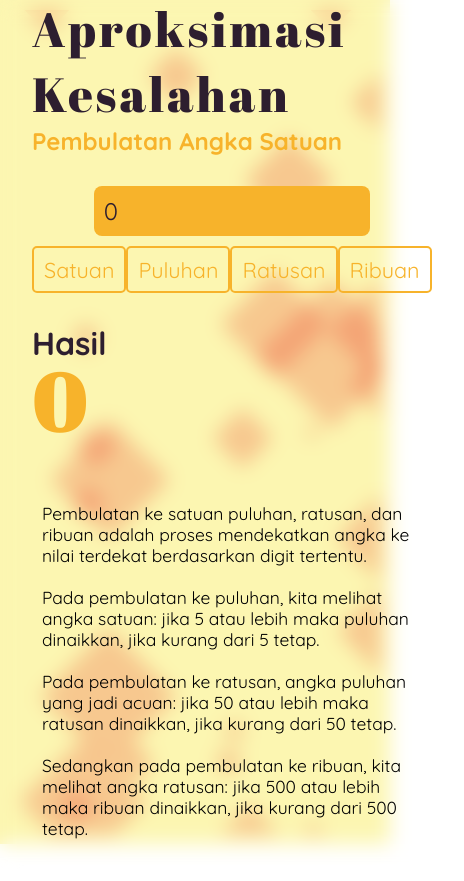
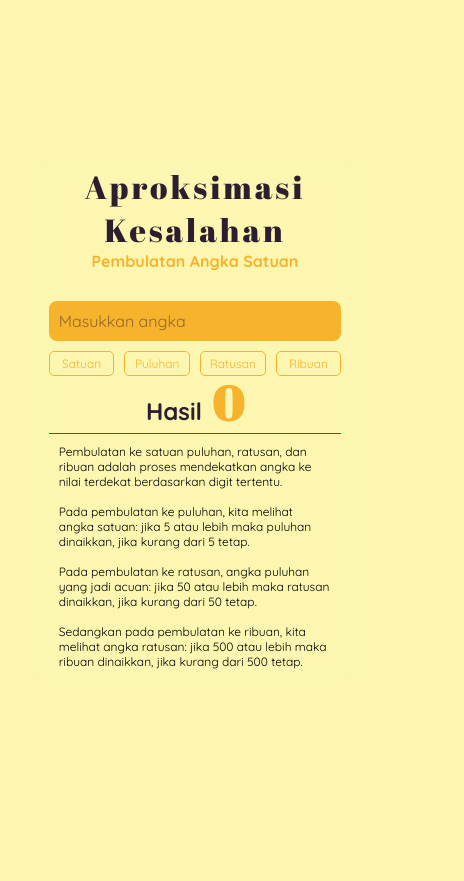
Before and after one commit to OriontDev/aproksimasi-kesalahan, a React (Vite) app: page / in a window 390 px wide. Shown: the whole page, 464 px wide, since content can reach past the window. After the commit the page ends 844 px from the top, so only its background shows below. Built offline with nearby package versions, Linux system fonts and the light colour scheme.

Commit message:
+Added mobile support

```diff
--- a/src/App.jsx
+++ b/src/App.jsx
@@ -2,7 +2,7 @@ import { useState } from 'react'
 import BackgroundCanvas from './BackgroundCanvas';
 
 export default function App() {
-  const [nomer, setNomer] = useState(0);
+  const [nomer, setNomer] = useState("");
   const [hasil, setHasil] = useState(0);
   const [revealIdentity, setRevealIdentity] = useState(false);
 
--- a/src/BackgroundCanvas.jsx
+++ b/src/BackgroundCanvas.jsx
@@ -17,16 +17,19 @@ export default function BackgroundCanvas({}) {
         };
         setCanvasSize();
         window.addEventListener('resize', setCanvasSize);
+        window.addEventListener('click', setCanvasSize);
+        window.addEventListener('scroll', setCanvasSize);
 
         const randomizeSquare = _ => {
             return {
                 x: Math.random() * canvas.width,
                 y: Math.random() * canvas.height,
                 dy: (Math.random()) * 2 + 0.5,
-                size: (Math.random() + 0.1) * 100,
+                size: (Math.random() + 0.1) * (canvas.width < 500 ? 75 : 100),
             }
         }
-        let squares = Array.from({ length: 25 }, () => randomizeSquare());
+        const squaresCount = canvas.width < 500 ? 15 : 25;
+        let squares = Array.from({ length: squaresCount }, () => randomizeSquare());
         const animate = () => {
             ctx.clearRect(0, 0, canvas.width, canvas.height);
 
@@ -42,8 +45,8 @@ export default function BackgroundCanvas({}) {
                 ctx.restore();
 
                 squares[i].y -= square.dy;
-                if (squares[i].y < -square.size-10) {
-                    squares[i] = randomizeSquare();
+                if (squares[i].y < -square.size-10 || squares[i].x > window.innerWidth || squares[i].x < 0) {
+                    squares[i] = randomizeSquare();p
                     squares[i].y = window.innerHeight
                 }
             }
--- a/src/index.css
+++ b/src/index.css
@@ -1,5 +1,6 @@
 body {
   margin: 0;
+  background-color: #FCF6B1;
 }
 
 #root {
@@ -26,6 +27,8 @@ body {
   gap: 1rem;
   border-radius: 10px;
   backdrop-filter: blur(10px);
+  -webkit-backdrop-filter: blur(10px);
+  background-color: rgba(252, 246, 177, 0.25);
 }
 
 .converter-container{
@@ -57,30 +60,36 @@ body {
 }
 
 input {
+  padding: 10px;
+  width: calc(100% - 20px);
   font-family: "Quicksand", sans-serif;
   border: none;
   border-radius: 8px;
   font-size: 1.5rem;
-  padding: 10px;
   background-color: var(--accent0);
-  color: rgba(45, 30, 47, 50)
+  color: rgba(45, 30, 47, 1);
+}
+input::placeholder {
+  color: rgba(45, 30, 47, 0.5);
 }
 
 .button-container{
-  display: flex;
-  justify-content: space-between;
+  display:grid;
+  gap: 10px;
+  grid-template-columns: 1fr 1fr 1fr 1fr;
   width: 100%;
 }
 
 .button-container button{
   font-family: "Quicksand", sans-serif;
-  padding: 8px 10px;
+  padding: 4px 6px;
   background-color: transparent;
   color: var(--accent0);
-  border: solid 2px var(--accent0);
+  border: solid 1.5px var(--accent0);
   border-radius: 5px;
-  font-size: 1.35rem;
+  font-size: 1.125rem;
   backdrop-filter: blur(100px);
+  -webkit-backdrop-filter: blur(100px);
   transition: all 100ms;
 }
 
@@ -111,7 +120,6 @@ input {
   color: var(--secondary);
 }
 .result-container * {
-  /* TODO: DESKTOP LAYOUT */
   font-family: "Abril Fatface", serif;
   margin: 0;
 }
@@ -141,6 +149,7 @@ hr {
   height: 100%;
   width: 100%;
   backdrop-filter: blur(3px);
+  -webkit-backdrop-filter: blur(3px);
   transition: opacity 200ms;
 
   display: flex;
@@ -166,7 +175,9 @@ hr {
 }
 
 .background {
+  pointer-events: none;
   position: absolute;
+  border-radius: 15px;
   top: 50%;
   left: 50%;
   transform: translate(-50%, -50%);
@@ -176,4 +187,73 @@ hr {
   .everything-container {
     flex-flow: column;
   }
+
+  .title-text {
+    font-size: 2rem;
+    text-align: center;
+  }
+  .subtitle-text {
+    font-size: 1rem;
+    text-align: center;
+  }
+  .explanation {
+    font-size: .75rem;
+  }
+
+  .everything-container {
+    padding: 5px 15px;
+    gap: 0.5rem;
+    min-width: 10rem;
+    width: 75%;
+  }
+  .everything-container {
+    flex-direction: column;
+    place-items: center;
+  }
+
+  input {
+    font-size: 1rem;
+    background-color: var(--accent0);
+    color: rgba(45, 30, 47, 50)
+  }
+
+  .button-container button{
+    font-size: .75rem;
+  }
+
+  .result-container h1 {
+    margin-right: auto;
+    font-size: 3rem;
+    text-align: center;
+  }
+  .result-container h2 {
+    margin-left: auto;
+    font-size: 1.5rem;
+    text-align: center;
+  }
+  .result-container{
+    margin: 0;
+    gap: 10px;
+    flex-direction: row;
+    place-items: center;
+  }
+
+  hr {
+    margin: 0;
+    margin-top: -10px;
+    width: 100%;
+    height: 2px;
+    border: none;
+    border-top: solid var(--accent1) 1px;
+  }
+
+  .identity-bg > .container {
+    padding: 1.5rem;
+  }
+  .identity-bg > .container > h1 {
+    font-size: 1.5rem;
+  }
+  .identity-bg > .container > p {
+    font-size: .85rem;
+  }
 }
```
